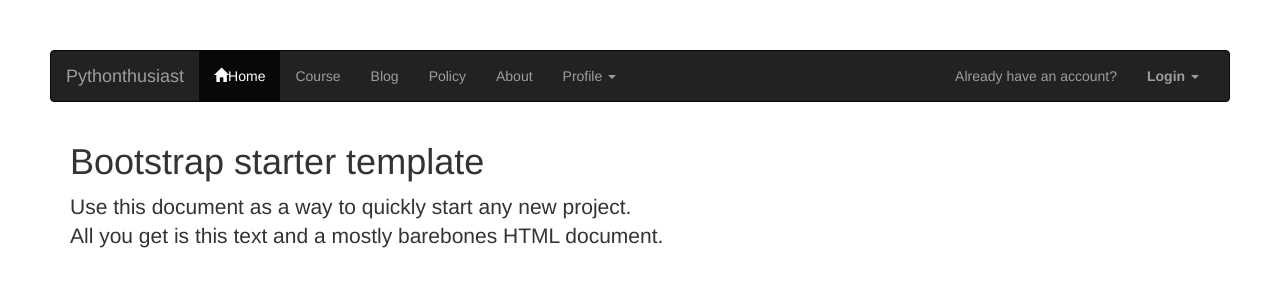
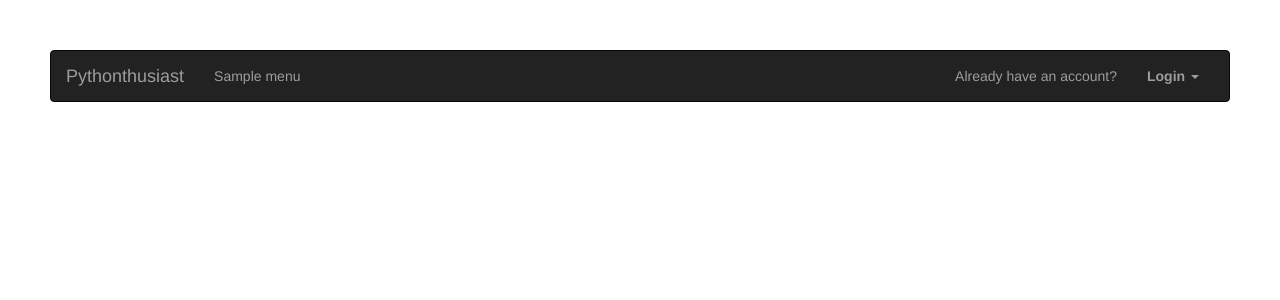
Before and after one commit to remoteworkerid/giwangan, a Flask app: page / in a window 1280 px wide. Shown: the top 300 px of the page. Run offline with Flask 2, Linux system fonts and the light colour scheme; tables that the repository leaves empty hold one stand-in row (values such as "Sample post"); some libraries are stand-ins or nearby versions.

Commit message:
Menu di tampilkan dengan menggunakan for di jinja Page ditampilkan dengan menggunakan parameter <uri> di / Page di render dengan sesederhana mengambil content dari page yang sudah diquery
NEXT: signup dan signin

```diff
--- a/web_app/app.py
+++ b/web_app/app.py
@@ -3,7 +3,7 @@
 
 from web_app.models import db, Page, Menu
 from web_app.views import PageModelView, MenuModelView
-
+from sqlalchemy import func
 
 def create_app():
     app = Flask(__name__)
@@ -15,40 +15,19 @@
     admin.add_view(MenuModelView(Menu, db.session))
 
     @app.route('/')
-    def index():
-        page = Page.query.filter_by(title='homepage').first()
-        content = 'empty'
+    @app.route('/<uri>')
+    def index(uri=None):
+        if uri is None:
+            page = Page.query.filter_by(is_homepage=True).first()
+        else:
+            page = Page.query.filter(func.lower(Page.title) == uri.lower()).first()
+        menus = Menu.query.order_by('order')
+
+        content = ''
         if page is not None:
             content = page.content
         return render_template('index.html', TITLE=app.config['TITLE'],
-                               TAGLINE=app.config['TAGLINE'], CONTENT=content)
+                               TAGLINE=app.config['TAGLINE'], body=content, menus=menus)
 
-    @app.route('/about')
-    def about():
-        return render_template('about.html', TITLE=app.config['TITLE'],
-                               TAGLINE=app.config['TAGLINE'])
-
-    @app.route('/testdb')
-    def testdb():
-        import psycopg2
-        con = psycopg2.connect('dbname=web_app user=devuser password=devpassword host=postgres')
-        cur = con.cursor()
-        cur.execute("SELECT * FROM page;")
-
-        if cur.rowcount > 0:
-            id, title = cur.fetchone()
-        else:
-            return 'empty'
-
-        con.close()
-        return title
-
-    @app.route('/testdbsqlalchemy')
-    def testdbsqlalchemy():
-        page = Page.query.filter_by(id=2).first()
-        if page is not None:
-            return page.title
-        else:
-            return 'empty'
 
     return app
--- a/web_app/models.py
+++ b/web_app/models.py
@@ -1,5 +1,5 @@
 from flask_sqlalchemy import SQLAlchemy
-from sqlalchemy import Column, Integer, String, ForeignKey
+from sqlalchemy import Column, Integer, String, ForeignKey, Boolean
 from sqlalchemy.orm import relationship, backref
 
 db = SQLAlchemy()
@@ -13,6 +13,7 @@
     content = Column(String)
     tag = Column(String)
     keyword = Column(String)
+    is_homepage = Column(Boolean)
 
     def __repr__(self):
         return self.title
--- a/web_app/templates/base-template.html
+++ b/web_app/templates/base-template.html
@@ -46,28 +46,24 @@
     <!-- Collect the nav links, forms, and other content for toggling -->
     <div class="collapse navbar-collapse" id="bs-example-navbar-collapse-1">
       <ul class="nav navbar-nav">
-        <li class="active nav-item"><a href="/" class="nav-link"><span class="glyphicon glyphicon-home"></span>Home</a>
-            </li>
-            <li class="nav-item"><a href="#" class="nav-link"><span class="glyphicon"></span>Course</a>
-            </li>
-            <li class="nav-item"><a href="#" class="nav-link"><span class="glyphicon"></span>Blog</a>
-            </li>
-            <li class="nav-item"><a href="#" class="nav-link"><span class="glyphicon"></span>Policy</a>
-            </li>
-            <li class="nav-item"><a href="/about" class="nav-link"><span class="glyphicon"></span>About</a>
-            </li>
-        <li class="dropdown">
-          <a href="#" class="dropdown-toggle" data-toggle="dropdown">Profile <span class="caret"></span></a>
-          <ul class="dropdown-menu" role="menu">
-            <li><a href="/admin" target="_blank">Admin</a></li>
-            <li><a href="#">Another action</a></li>
-            <li><a href="#">Something else here</a></li>
-            <li class="divider"></li>
-            <li><a href="#">Separated link</a></li>
-            <li class="divider"></li>
-            <li><a href="#">One more separated link</a></li>
-          </ul>
+        {% for menu in menus %}
+        <li class="nav-item">
+            <a href="/{{ menu.page.title|lower }}" class="nav-link"><span class="glyphicon"></span>{{ menu.title }}</a>
         </li>
+        {% endfor %}
+
+        <!--<li class="dropdown">-->
+          <!--<a href="#" class="dropdown-toggle" data-toggle="dropdown">Profile <span class="caret"></span></a>-->
+          <!--<ul class="dropdown-menu" role="menu">-->
+            <!--<li><a href="/admin" target="_blank">Admin</a></li>-->
+            <!--<li><a href="#">Another action</a></li>-->
+            <!--<li><a href="#">Something else here</a></li>-->
+            <!--<li class="divider"></li>-->
+            <!--<li><a href="#">Separated link</a></li>-->
+            <!--<li class="divider"></li>-->
+            <!--<li><a href="#">One more separated link</a></li>-->
+          <!--</ul>-->
+        <!--</li>-->
       </ul>
 
       <!--<form class="navbar-form navbar-left" role="search">-->
@@ -123,12 +119,7 @@
 </nav>
 
     <div class="container">
-
-      <div class="starter-template">
-        <h1>Bootstrap starter template</h1>
-        <p class="lead">Use this document as a way to quickly start any new project.<br> All you get is this text and a mostly barebones HTML document.</p>
-      </div>
-
+        {{ body|safe }}
     </div><!-- /.container -->
 
 
```
